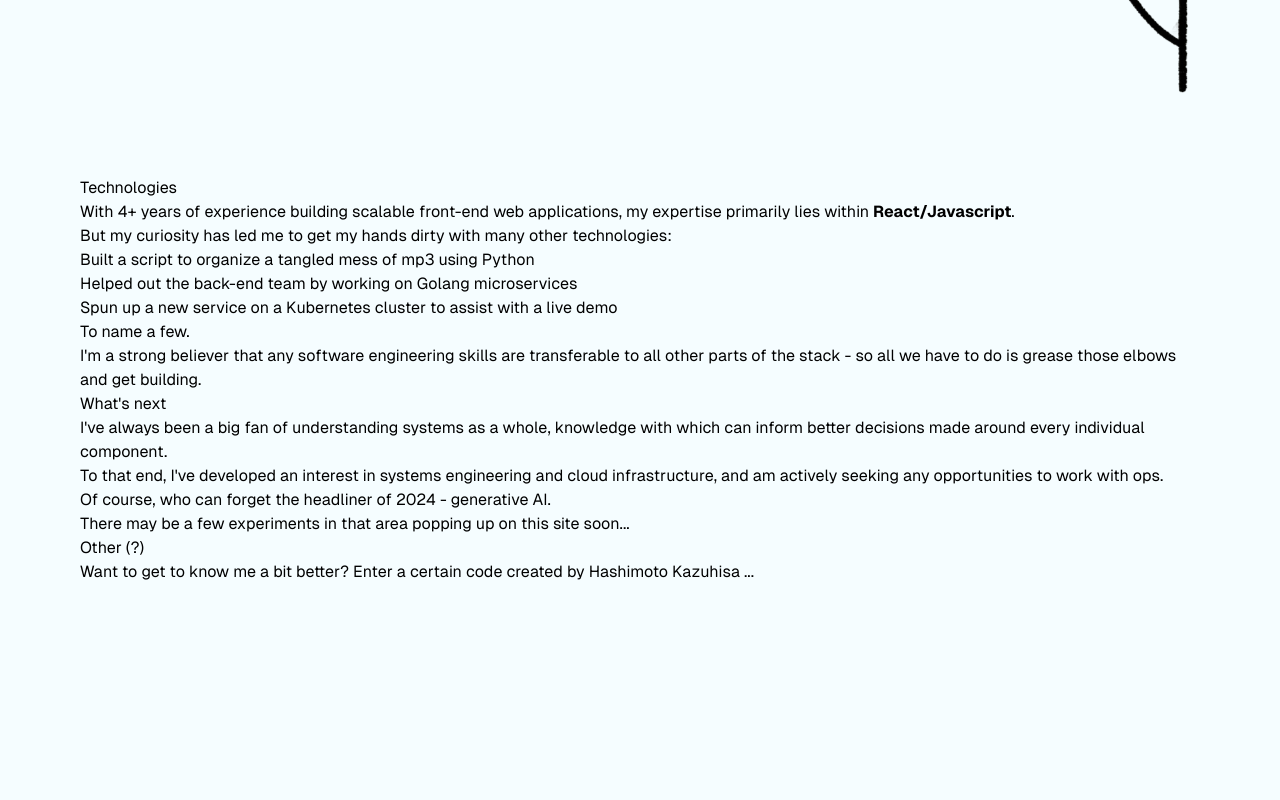
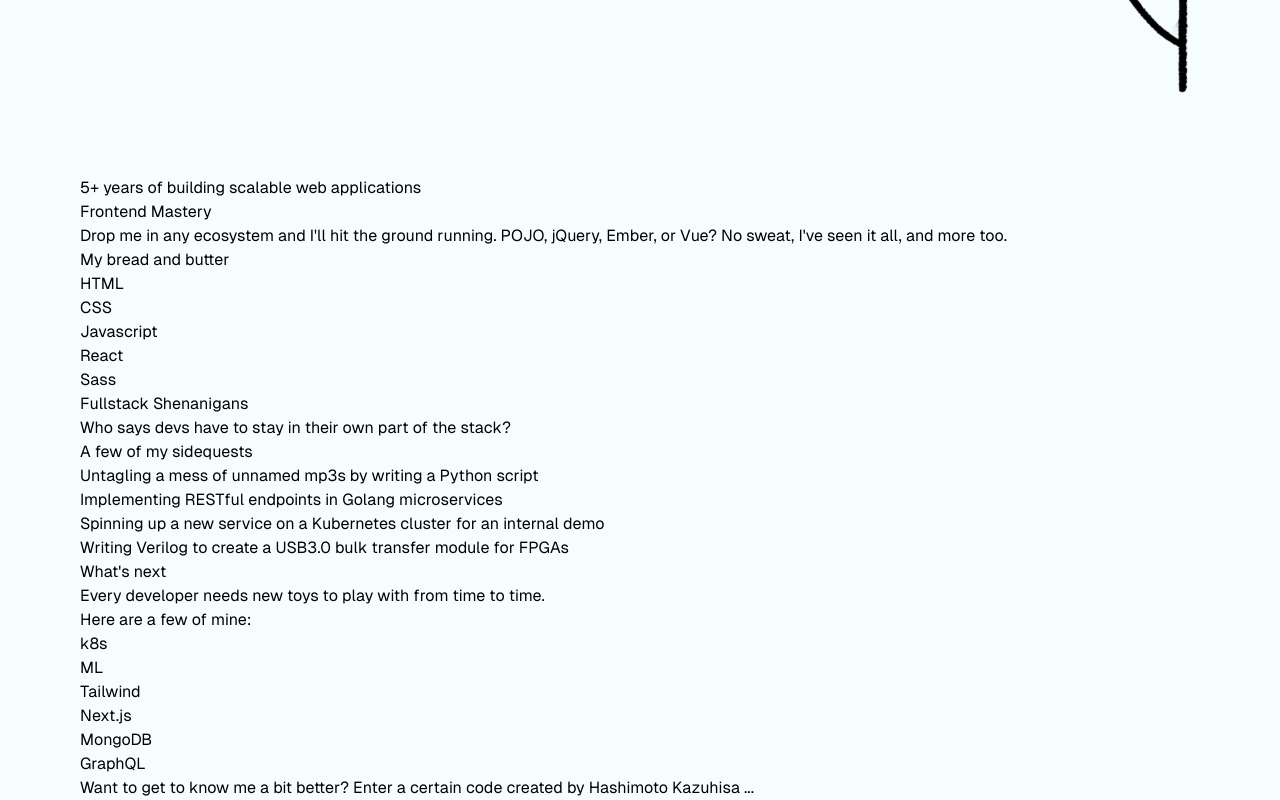
Before and after one commit to dzqli/pw, a Next.js app: page /about in a window 1280 px wide. Shown: the part 624-1424 px from the top of the page. Before the commit the page ends 1208 px from the top, so only its background shows below. Built offline with nearby package versions, Linux system fonts and the light colour scheme.

Commit message:
determine shape of about page

```diff
--- a/src/app/about/page.tsx
+++ b/src/app/about/page.tsx
@@ -24,35 +24,57 @@
           </div>
         </section>
         <section>
-          <h3>Technologies</h3>
-          <p>
-            With 4+ years of experience building scalable front-end web applications,
-            my expertise primarily lies within <b>React/Javascript</b>.<br/>
-            But my curiosity has led me to get my hands dirty with many other technologies:
-            <ul>
-              <li>Built a script to organize a tangled mess of mp3 using Python</li>
-              <li>Helped out the back-end team by working on Golang microservices</li>
-              <li>Spun up a new service on a Kubernetes cluster to assist with a live demo</li>
-            </ul>
-            To name a few.<br />
-            I'm a strong believer that any software engineering skills are transferable
-            to all other parts of the stack - so all we have to do is grease those
-            elbows and get building.
-          </p>
+          <h3>5+ years of building scalable web applications</h3>
+          <div>
+            <div>
+              <h4>Frontend Mastery</h4>
+              <p>
+                Drop me in any ecosystem and I'll hit the ground running.  POJO,
+                jQuery, Ember, or Vue?  No sweat, I've seen it all, and more too.
+              </p>
+              <h6>My bread and butter</h6>
+              <ul>
+                <li>HTML</li>
+                <li>CSS</li>
+                <li>Javascript</li>
+                <li>React</li>
+                <li>Sass</li>
+              </ul>
+            </div>
+          </div>
+          <div>
+            <div>
+              <h4>Fullstack Shenanigans</h4>
+              <p>
+                Who says devs have to stay in their own part of the stack?
+              </p>
+              <h6>A few of my sidequests</h6>
+              <ul>
+                <li>Untagling a mess of unnamed mp3s by writing a Python script</li>
+                <li>Implementing RESTful endpoints in Golang microservices</li>
+                <li>Spinning up a new service on a Kubernetes cluster for an internal demo</li>
+                <li>Writing Verilog to create a USB3.0 bulk transfer module for FPGAs</li>
+              </ul>
+            </div>
+          </div>
         </section>
         <section>
           <h3>What's next</h3>
           <p>
-            I've always been a big fan of understanding systems as a whole, knowledge
-            with which can inform better decisions made around every individual component.<br/>
-            To that end, I've developed an interest in systems engineering and
-            cloud infrastructure, and am actively seeking any opportunities to work with ops.<br/>
-            Of course, who can forget the headliner of 2024 - generative AI.<br/>
-            There may be a few experiments in that area popping up on this site soon...
+            Every developer needs new toys to play with from time to time.
+            <br />
+            Here are a few of mine:
           </p>
+          <div>
+            <div>k8s</div>
+            <div>ML</div>
+            <div>Tailwind</div>
+            <div>Next.js</div>
+            <div>MongoDB</div>
+            <div>GraphQL</div>
+          </div>
         </section>
         <section>
-          <h3>Other (?)</h3>
           <p>
             Want to get to know me a bit better?
             Enter a certain code created by Hashimoto Kazuhisa ...
```
